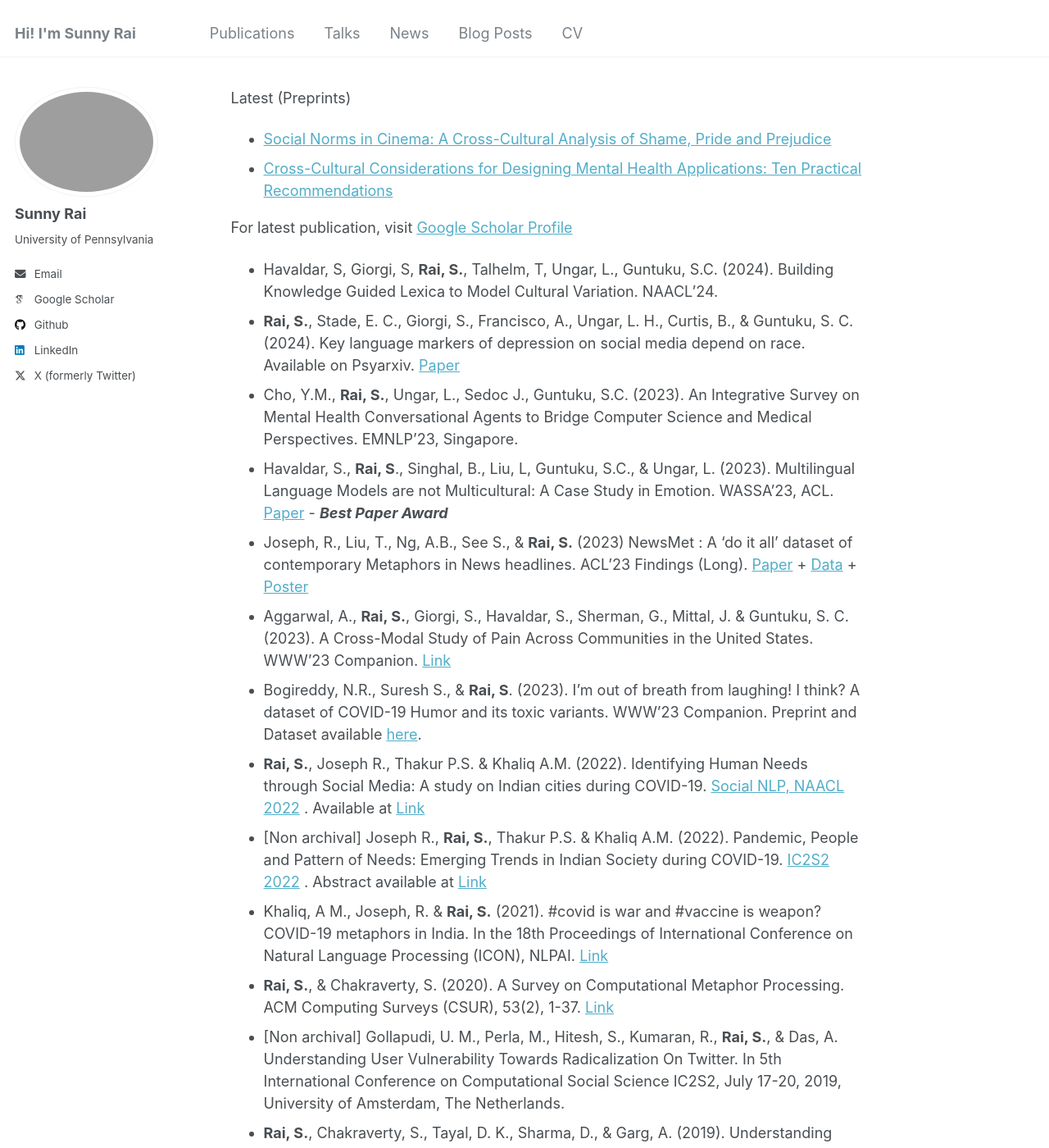
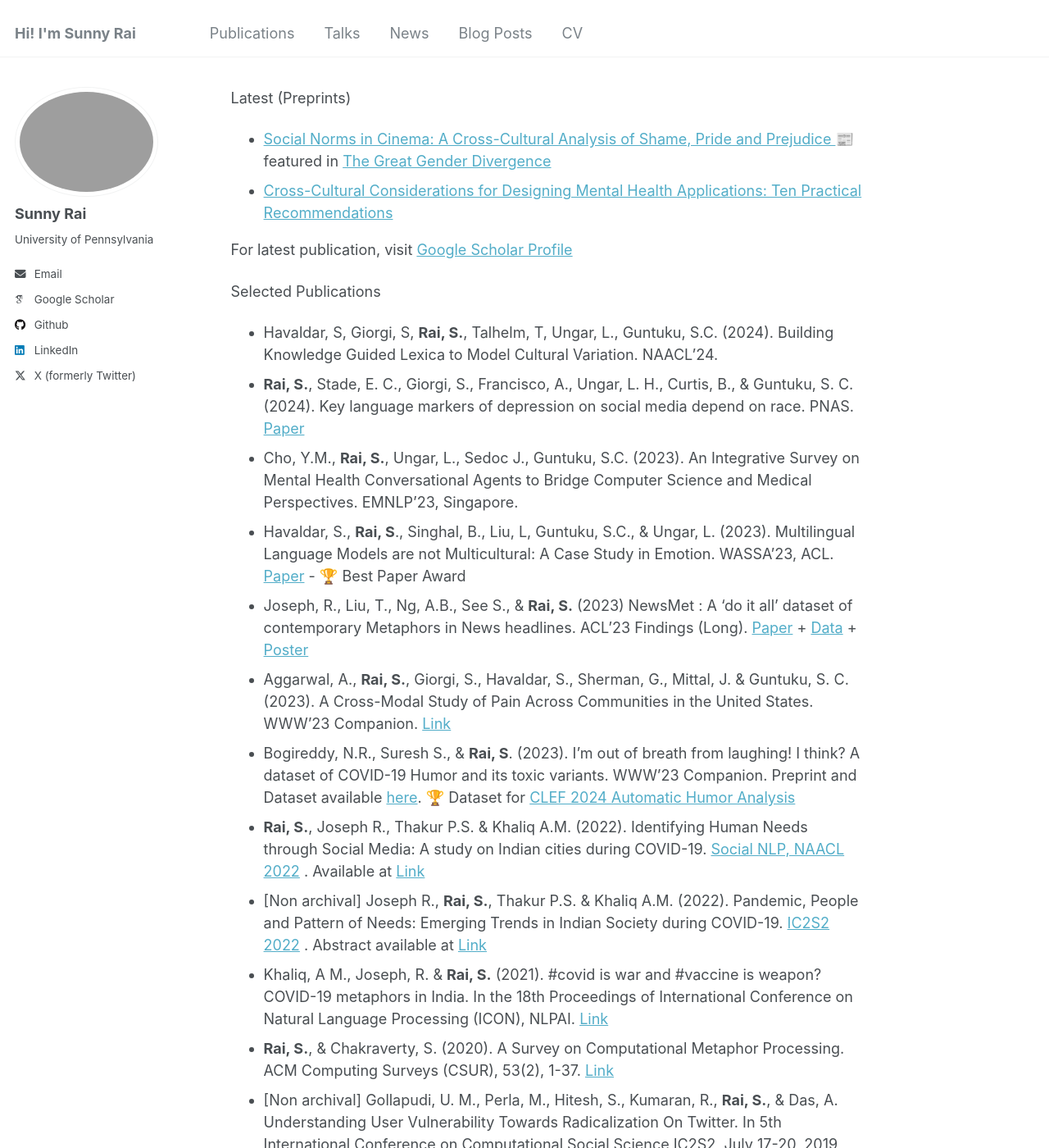
Before and after one commit to sunnyraiphd/drsunnyrai.github.io, a Jekyll site: the page built from _pages/publications.md, in a window 1280 px wide and 1400 px high. Shown: the whole window at 82% size. Built offline with Jekyll 4.4.1, drawn with Linux system fonts in a browser that asks for light colours; some web fonts are replaced.

```diff
--- a/_pages/publications.md
+++ b/_pages/publications.md
@@ -6,19 +6,20 @@ author_profile: true
 
 Latest (Preprints)
 
-* <a href = "https://arxiv.org/abs/2402.11333"> Social Norms in Cinema: A Cross-Cultural Analysis of Shame, Pride and Prejudice </a>
+* <a href = "https://arxiv.org/abs/2402.11333"> Social Norms in Cinema: A Cross-Cultural Analysis of Shame, Pride and Prejudice </a> 📰 featured in <a href = "https://www.ggd.world/p/what-do-hollywood-and-bollywood-regard"> The Great Gender Divergence </a>
 * <a href = "https://osf.io/s4ed6/?view_only=60e283ff40034b22a13385edbfd07cf6"> Cross-Cultural Considerations for Designing Mental Health Applications: Ten Practical Recommendations </a>
 
 For latest publication, visit [Google Scholar Profile](https://scholar.google.com/citations?hl=en&user=C-gi0v8AAAAJ&view_op=list_works&sortby=pubdate)
 
+Selected Publications
 
 * Havaldar, S, Giorgi, S, **Rai, S.**, Talhelm, T, Ungar, L., Guntuku, S.C. (2024). Building Knowledge Guided Lexica to Model Cultural Variation. NAACL'24.
-* **Rai, S.**, Stade, E. C., Giorgi, S., Francisco, A., Ungar, L. H., Curtis, B., & Guntuku, S. C. (2024). Key language markers of depression on social media depend on race.  Available on Psyarxiv. <a href = "https://www.pnas.org/doi/10.1073/pnas.2319837121"> Paper</a>
+* **Rai, S.**, Stade, E. C., Giorgi, S., Francisco, A., Ungar, L. H., Curtis, B., & Guntuku, S. C. (2024). Key language markers of depression on social media depend on race. PNAS. <a href = "https://www.pnas.org/doi/10.1073/pnas.2319837121"> Paper</a>
 * Cho, Y.M., **Rai, S.**, Ungar, L., Sedoc J., Guntuku, S.C. (2023). An Integrative Survey on Mental Health Conversational Agents to Bridge Computer Science and Medical Perspectives. EMNLP'23, Singapore.
-* Havaldar, S., **Rai, S**.,  Singhal, B., Liu, L, Guntuku, S.C., & Ungar, L. (2023). Multilingual Language Models are not Multicultural: A Case Study in Emotion.  WASSA'23, ACL.   <a href = "https://aclanthology.org/2023.wassa-1.19/"> Paper</a> - ***Best Paper Award***
+* Havaldar, S., **Rai, S**.,  Singhal, B., Liu, L, Guntuku, S.C., & Ungar, L. (2023). Multilingual Language Models are not Multicultural: A Case Study in Emotion.  WASSA'23, ACL.   <a href = "https://aclanthology.org/2023.wassa-1.19/"> Paper</a> - 🏆 Best Paper Award
 * Joseph, R., Liu, T., Ng, A.B., See S., & **Rai, S.** (2023) NewsMet : A ‘do it all’ dataset of contemporary Metaphors in News headlines.  ACL'23 Findings (Long). <a href = "https://aclanthology.org/2023.findings-acl.641/"> Paper</a> + <a href = "https://github.com/AxleBlaze3/NewsMet_Metaphor_Dataset"> Data</a> +  <a href="{{ site.baseurl }}/_pages/newsmet_poster/" target="_blank" > Poster</a>
 * Aggarwal, A., **Rai, S.**, Giorgi, S., Havaldar, S., Sherman, G., Mittal, J. & Guntuku, S. C. (2023). A Cross-Modal Study of Pain Across Communities in the United States.  WWW'23 Companion. [Link](https://doi.org/10.1145/3543873.3587642)
-*  Bogireddy, N.R., Suresh S., & **Rai, S**. (2023). I'm out of breath from laughing! I think?  A dataset of COVID-19 Humor and its toxic variants. WWW'23 Companion. Preprint and Dataset available  <a href="https://github.com/smritae01/Covid19_Humor" target="_blank">here</a>.
+*  Bogireddy, N.R., Suresh S., & **Rai, S**. (2023). I'm out of breath from laughing! I think?  A dataset of COVID-19 Humor and its toxic variants. WWW'23 Companion. Preprint and Dataset available  <a href="https://github.com/smritae01/Covid19_Humor" target="_blank">here</a>. 🏆 Dataset for <a href = "https://clef2024.imag.fr/index.php?page=Pages/lab_pages/joker.html"> CLEF 2024 Automatic Humor Analysis</a>
 *  **Rai, S.**, Joseph R., Thakur P.S. & Khaliq A.M. (2022). Identifying Human Needs through Social Media: A study on Indian cities during COVID-19. <a href="https://sites.google.com/view/socialnlp2022/" target="_blank">Social NLP,  NAACL 2022</a> . Available at <a href="https://aclanthology.org/2022.socialnlp-1.6/" target="_blank">Link</a>
 *  [Non archival] Joseph R., **Rai, S.**,  Thakur P.S. & Khaliq A.M. (2022). Pandemic, People and Pattern of Needs: Emerging Trends in Indian Society during COVID-19.  <a href="https://boothuchicagocaai.wixsite.com/website-2" target="_blank">IC2S2 2022</a> . Abstract available at <a href="https://www.researchgate.net/publication/360726177_Pandemic_People_and_Pattern_of_Needs_Emerging_Trends_in_Indian_Society_during_COVID-19" target="_blank">Link</a>
 * Khaliq, A M., Joseph, R. & **Rai, S.** (2021). #covid is war and #vaccine is weapon? COVID-19 metaphors in India. In the 18th Proceedings of International Conference on Natural Language Processing (ICON), NLPAI.  <a href="https://aclanthology.org/2021.icon-main.52/" target="_blank">Link</a>
```
Also changed, not shown: _pages/about.md (+2 -1 lines), _pages/about_srai.md (+7 -6 lines), _pages/cv.md (+1 -1 lines), 2 other files.
